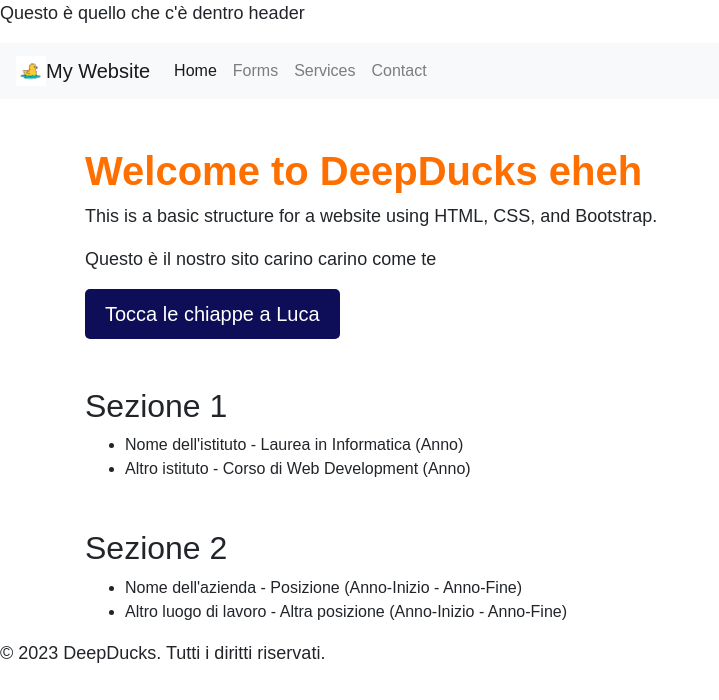
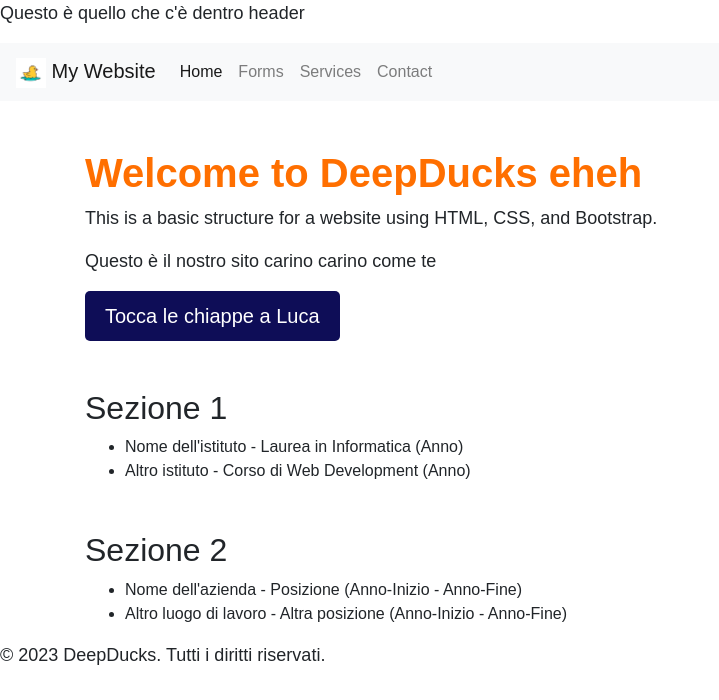
Before and after one commit to arcticronin/deepducks, a website: page gui/index.html in a window 1280 px wide. Shown: the whole page, without its empty margins (0-719 px from the left). Drawn offline with nearby package versions, Linux system fonts and the light colour scheme.

Commit message:
aggiunto piccolao paperelloa cliccabile

```diff
--- a/gui/index.html
+++ b/gui/index.html
@@ -32,8 +32,11 @@
     </header>
     <!-- Navbar -->
     <nav class="navbar navbar-expand-lg navbar-light bg-light">
-        <img src="duckicon.png" alt="Duck Icon" width="30" height="30">
-        <a class="navbar-brand" href="index.html">My Website</a>
+
+        <a class="navbar-brand" href="index.html">
+            <img src="duckicon.png" alt="Duck Icon" width="30" height="30">
+            My Website
+        </a>
         <button class="navbar-toggler" type="button" data-toggle="collapse" data-target="#navbarNav" aria-controls="navbarNav" aria-expanded="false" aria-label="Toggle navigation">
             <span class="navbar-toggler-icon"></span>
         </button>
```
